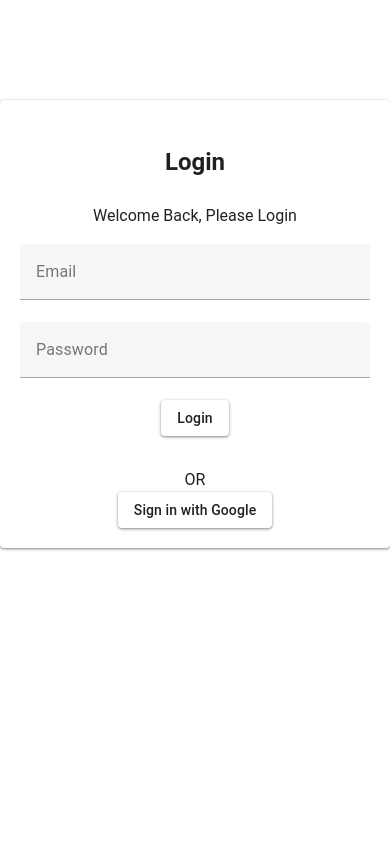
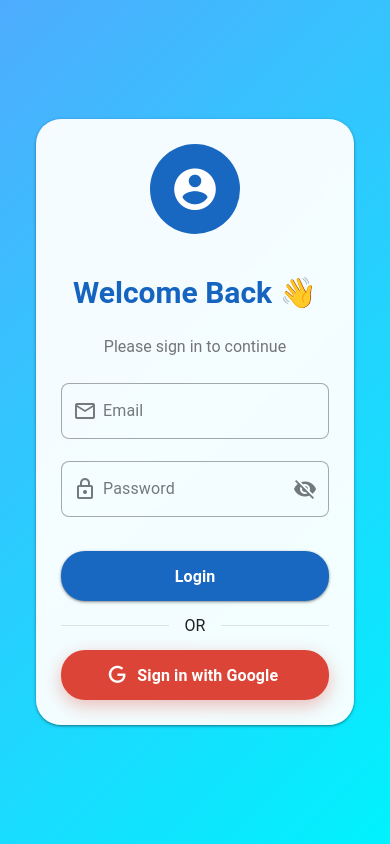
Before and after one commit to Nathaniel-ortega/new_system_integ_activities, a Nuxt app: page /login in a window 390 px wide. Built offline with nearby package versions, Linux system fonts and the light colour scheme; no server answers.

Commit message:
new files

```diff
--- /dev/null
+++ b/app/layouts/weather.vue
@@ -0,0 +1,14 @@
+<template>
+  <div>
+    <slot />
+  </div>
+</template>
+
+<script lang="ts" setup>
+
+
+</script>
+
+<style>
+
+</style>
--- a/app/pages/index.vue
+++ b/app/pages/index.vue
@@ -1,50 +1,87 @@
 <template>
-  <div>
+  <v-container fluid class="background d-flex align-center justify-center">
+    <v-card class="profile-card pa-6" elevation="15" rounded="xl">
 
-    <!-- Profile Card -->
-    <v-card style="max-width: 400px; margin: 50px auto; padding: 20px">
-
-      <v-avatar size="120" class="mb-4">
+      <!-- Profile -->
+      <div class="text-center">
+        <v-avatar size="120" class="avatar mb-4">
           <v-img :src="user?.picture" alt="Profile Picture" />
         </v-avatar>
 
-      <h1 class="text-h4 font-weight-bold mb-2">
+        <h1 class="text-h4 font-weight-bold">
           Welcome Back 👋
         </h1>
 
-      <v-divider class="my-4" />
+        <p class="text-subtitle-1 text-grey-darken-1 mt-2">
+          Glad to see you again!
+        </p>
+      </div>
 
-      <h2 class="text-h5 font-weight-medium">
+      <v-divider class="my-5" />
+
+      <!-- User Info -->
+      <div class="text-center">
+        <h2 class="text-h5 font-weight-bold">
           {{ user?.name || user?.displayName }}
         </h2>
 
         <p class="text-body-1 text-grey-darken-1 mt-2">
           {{ user?.email }}
         </p>
+      </div>
 
       <!-- Map -->
-    <div style="max-width: 900px; margin: 40px auto;">
+      <div class="map-container">
         <ClientOnly>
           <Map />
         </ClientOnly>
       </div>
 
+      <!-- Buttons -->
+      <v-row class="mt-5" dense>
+        <v-col cols="12">
           <v-btn
+            block
+            color="primary"
+            size="large"
+            rounded="xl"
+            prepend-icon="mdi-qrcode-scan"
+            @click="goToScanner"
+          >
+            Open QR Scanner
+          </v-btn>
+        </v-col>
+
+        <!-- ✅ WEATHER BUTTON ADDED -->
+        <v-col cols="12">
+          <v-btn
+            block
+            color="info"
+            size="large"
+            rounded="xl"
+            prepend-icon="mdi-weather-partly-cloudy"
+            @click="goToWeather"
+          >
+            Weather Dashboard
+          </v-btn>
+        </v-col>
+
+        <v-col cols="12">
+          <v-btn
+            block
             color="error"
             size="large"
-        rounded="pill"
-        class="mt-6"
+            rounded="xl"
             prepend-icon="mdi-logout"
             @click="logout"
           >
             Logout
           </v-btn>
+        </v-col>
+      </v-row>
 
     </v-card>
-
-
-
-  </div>
+  </v-container>
 </template>
 
 <script setup lang="ts">
@@ -67,6 +104,17 @@ onMounted(() => {
   user.value = JSON.parse(savedUser)
 })
 
+// Go to QR Scanner
+const goToScanner = () => {
+  navigateTo('/qrscanner')
+}
+
+// ✅ GO TO WEATHER PAGE
+const goToWeather = () => {
+  navigateTo('/sample-weather')
+}
+
+// Logout
 const logout = () => {
   localStorage.removeItem('google_user')
   localStorage.removeItem('google_token')
@@ -76,3 +124,78 @@ const logout = () => {
   navigateTo('/login')
 }
 </script>
+
+<style scoped>
+.background {
+  min-height: 100vh;
+  background: linear-gradient(135deg, #4facfe 0%, #00f2fe 100%);
+  display: flex;
+  align-items: center;
+  justify-content: center;
+  padding: 30px;
+}
+
+.profile-card {
+  width: 100%;
+  max-width: 550px;
+  background: rgba(255, 255, 255, 0.95);
+  backdrop-filter: blur(10px);
+  border-radius: 24px;
+  transition: 0.3s ease;
+}
+
+.profile-card:hover {
+  transform: translateY(-5px);
+}
+
+.avatar {
+  border: 5px solid #1976d2;
+  box-shadow: 0 10px 25px rgba(25, 118, 210, 0.35);
+}
+
+.map-container {
+  margin-top: 25px;
+  border-radius: 18px;
+  overflow: hidden;
+  box-shadow: 0 10px 25px rgba(0, 0, 0, 0.15);
+}
+
+.v-btn {
+  text-transform: none;
+  font-size: 16px;
+  font-weight: 600;
+  letter-spacing: .5px;
+  height: 50px;
+}
+
+h1 {
+  color: #1565c0;
+}
+
+h2 {
+  color: #263238;
+}
+
+.text-grey-darken-1 {
+  color: #616161;
+}
+
+@media (max-width: 600px) {
+  .profile-card {
+    padding: 20px !important;
+  }
+
+  .avatar {
+    width: 100px !important;
+    height: 100px !important;
+  }
+
+  h1 {
+    font-size: 1.8rem !important;
+  }
+
+  h2 {
+    font-size: 1.3rem !important;
+  }
+}
+</style>
--- a/app/pages/login.vue
+++ b/app/pages/login.vue
@@ -1,32 +1,92 @@
 <template>
-  <div style="text-align: center; margin-top: 50px">
-    <v-card style="max-width: 400px; margin: 50px auto; padding: 20px">
-      <p style="font-weight: bold; font-size: x-large">Login</p>
-      <p>Welcome Back, Please Login</p>
+  <v-container fluid class="login-bg d-flex align-center justify-center">
 
+    <v-card class="login-card pa-8" elevation="18" rounded="xl">
+
+      <!-- Header -->
+      <div class="text-center mb-6">
+
+        <v-avatar size="90" color="primary" class="mb-4">
+          <v-icon size="50" color="white">
+            mdi-account-circle
+          </v-icon>
+        </v-avatar>
+
+        <h1 class="text-h4 font-weight-bold">
+          Welcome Back 👋
+        </h1>
+
+        <p class="text-subtitle-1 text-grey-darken-1 mt-2">
+          Please sign in to continue
+        </p>
+
+      </div>
+
+      <!-- Form -->
       <v-form>
-        <v-text-field label="Email"></v-text-field>
-        <v-text-field label="Password"></v-text-field>
+        <v-text-field
+          label="Email"
+          prepend-inner-icon="mdi-email-outline"
+          variant="outlined"
+          rounded="lg"
+        />
+
+        <v-text-field
+          label="Password"
+          type="password"
+          prepend-inner-icon="mdi-lock-outline"
+          append-inner-icon="mdi-eye-off"
+          variant="outlined"
+          rounded="lg"
+        />
       </v-form>
 
-      <v-btn>Login</v-btn>
-      <div class="mt-8">OR</div>
-      <v-btn @click="loginWithGoogle">Sign in with Google</v-btn>
+      <!-- Login Button -->
+      <v-btn
+        color="primary"
+        block
+        size="large"
+        rounded="xl"
+        class="mt-3"
+      >
+        Login
+      </v-btn>
+
+      <!-- Divider -->
+      <v-divider class="my-6">
+        OR
+      </v-divider>
+
+      <!-- Google Login Button (FIXED & VISIBLE) -->
+      <v-btn
+        block
+        color="#DB4437"
+        size="large"
+        rounded="xl"
+        class="google-btn"
+        prepend-icon="mdi-google"
+        @click="loginWithGoogle"
+      >
+        Sign in with Google
+      </v-btn>
+
     </v-card>
-  </div>
+
+  </v-container>
 </template>
 
-<script lang="ts" setup>
-//@ts-nocheck
+<script setup lang="ts">
+// @ts-nocheck
+
 definePageMeta({
   middleware: 'auth'
 })
 
-const config = useRuntimeConfig();
+const config = useRuntimeConfig()
 
 declare global {
   interface Window {
-    google: any;
+    google: any
   }
 }
 
@@ -34,28 +94,77 @@ const loginWithGoogle = () => {
   const client = window.google.accounts.oauth2.initTokenClient({
     client_id: config.public.googleClientId,
     scope: "openid email profile",
-    callback: async (respone: any) => {
+
+    callback: async (response: any) => {
       const userInfo = await $fetch(
         "https://www.googleapis.com/oauth2/v3/userinfo",
         {
           headers: {
-            Authorization: `Bearer ${respone.access_token}`,
+            Authorization: `Bearer ${response.access_token}`,
           },
         }
-      );
-      localStorage.setItem("google_user", JSON.stringify(userInfo));
-      localStorage.setItem("google_token", respone.access_token);
+      )
 
-      navigateTo("/");
+      localStorage.setItem("google_user", JSON.stringify(userInfo))
+      localStorage.setItem("google_token", response.access_token)
+
+      navigateTo("/")
     },
-  });
-  client.requestAccessToken();
-   localStorage.setItem("google_user", JSON.stringify(userInfo));
-      localStorage.setItem("google_token", respone.access_token);
+  })
 
-      navigateTo("/");
-};
+  client.requestAccessToken()
+}
 </script>
 
-<style>
+<style scoped>
+.login-bg {
+  min-height: 100vh;
+  background: linear-gradient(135deg, #4facfe 0%, #00f2fe 100%);
+}
+
+.login-card {
+  width: 100%;
+  max-width: 430px;
+  background: rgba(255, 255, 255, 0.95);
+  backdrop-filter: blur(12px);
+  border-radius: 25px;
+  transition: 0.3s ease;
+}
+
+.login-card:hover {
+  transform: translateY(-5px);
+}
+
+.google-btn {
+  color: white !important;
+  font-weight: 600;
+  text-transform: none;
+  box-shadow: 0 6px 18px rgba(219, 68, 55, 0.35);
+}
+
+.google-btn:hover {
+  transform: translateY(-2px);
+  box-shadow: 0 10px 25px rgba(219, 68, 55, 0.45);
+}
+
+.v-btn {
+  text-transform: none;
+  font-weight: 600;
+  height: 50px;
+}
+
+h1 {
+  color: #1565C0;
+}
+
+@media (max-width: 600px) {
+  .login-card {
+    margin: 20px;
+    padding: 25px !important;
+  }
+
+  h1 {
+    font-size: 30px !important;
+  }
+}
 </style>
--- /dev/null
+++ b/app/pages/sample-weather.vue
@@ -0,0 +1,127 @@
+<template>
+  <div class="weather-wrapper">
+
+    <div class="weather-card" v-if="currentWeather">
+
+      <h1 class="city">
+        {{ currentWeather?.location?.name }}
+      </h1>
+
+      <img
+        :src="'https:' + currentWeather?.current?.condition?.icon"
+        alt="weather icon"
+        class="weather-icon"
+      />
+
+      <p class="condition">
+        {{ currentWeather?.current?.condition?.text }}
+      </p>
+
+      <div class="temp">
+        {{ currentWeather?.current?.temp_c }}°C
+      </div>
+
+      <div class="humidity">
+        Humidity: {{ currentWeather?.current?.humidity }}%
+      </div>
+
+    </div>
+
+  </div>
+</template>
+
+<script lang="ts" setup>
+//@ts-nocheck
+
+definePageMeta({
+  layout: 'weather',
+  middleware: 'auth'
+})
+
+const currentWeather = ref(null)
+
+const getWeatherData = async () => {
+  try {
+    const data = await $fetch(
+      'http://api.weatherapi.com/v1/current.json?key=ad18a4169e6348568b140400262906&q=Manila&aqi=no'
+    )
+
+    currentWeather.value = data
+  } catch (err) {
+    console.error(err)
+  }
+}
+
+onMounted(() => {
+  getWeatherData()
+})
+</script>
+
+<style scoped>
+/* 🌊 BACKGROUND IMAGE */
+.weather-wrapper {
+  min-height: 100vh;
+  display: flex;
+  align-items: center;
+  justify-content: center;
+
+  background:
+    linear-gradient(rgba(0,0,0,0.25), rgba(0,0,0,0.25)),
+    url('/images/ocean.jpg');
+
+  background-size: cover;
+  background-position: center;
+  background-repeat: no-repeat;
+}
+
+/* 📦 CARD */
+.weather-card {
+  background: rgba(255, 255, 255, 0.92);
+  padding: 40px;
+  border-radius: 20px;
+  text-align: center;
+  width: 320px;
+  box-shadow: 0 15px 40px rgba(0, 0, 0, 0.25);
+  backdrop-filter: blur(10px);
+  transition: 0.3s ease;
+}
+
+.weather-card:hover {
+  transform: translateY(-5px);
+}
+
+/* 🌍 CITY */
+.city {
+  font-size: 24px;
+  font-weight: bold;
+  color: #1976d2;
+}
+
+/* 🌤 ICON */
+.weather-icon {
+  width: 80px;
+  height: 80px;
+  margin: 10px 0;
+}
+
+/* ☁ CONDITION */
+.condition {
+  font-size: 16px;
+  font-weight: 500;
+  color: #444;
+}
+
+/* 🌡 TEMP */
+.temp {
+  font-size: 48px;
+  font-weight: bold;
+  color: #ff9800;
+  margin: 10px 0;
+}
+
+/* 💧 HUMIDITY */
+.humidity {
+  font-size: 16px;
+  color: #555;
+}
+</style>
--- a/nuxt.config.ts
+++ b/nuxt.config.ts
@@ -21,12 +21,14 @@ export default defineNuxtConfig({
       },
     },
   },
-   runtimeConfig: {
+
+  runtimeConfig: {
+    //@ts-ignore
+    weatherApiKey: process.env.WEATHER_API_KEY,
+
     public: {
       //@ts-ignore
       googleClientId: process.env.NUXT_PUBLIC_GOOGLE_CLIENT_ID
     }
   }
-
-
 })
```
Also changed, not shown: public/images/ocean.jpg (added). Lines whose indentation alone changed are shown as unchanged.
